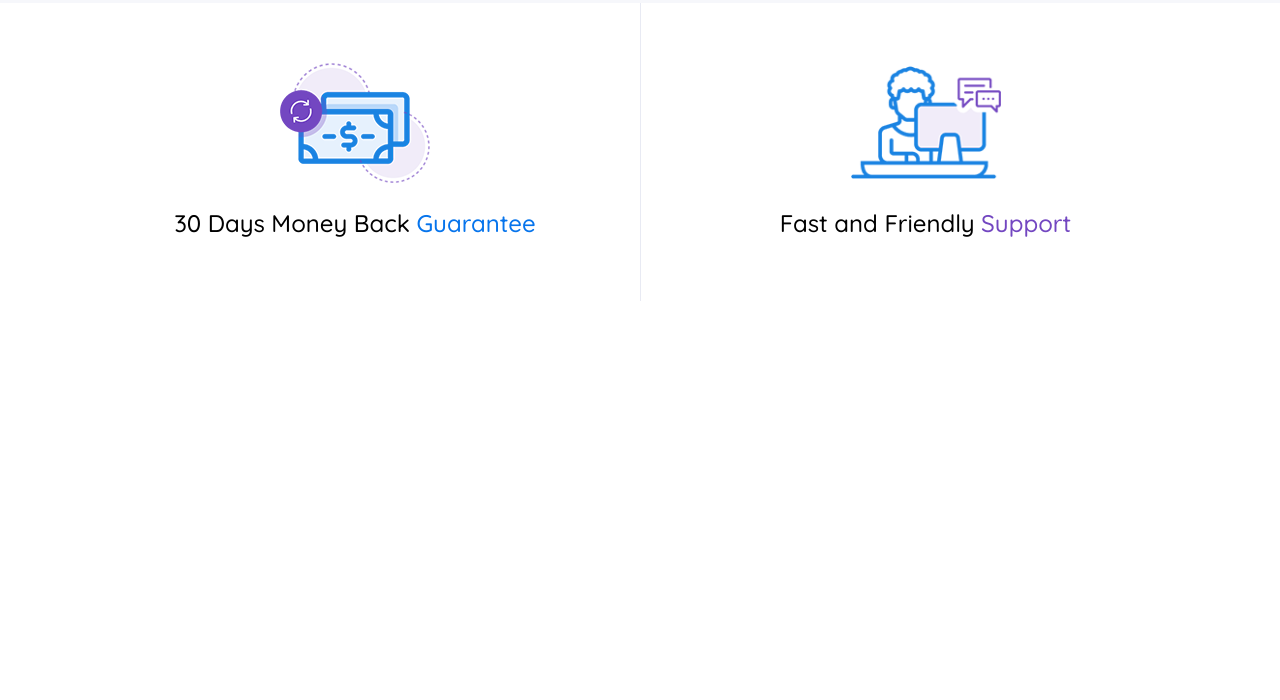
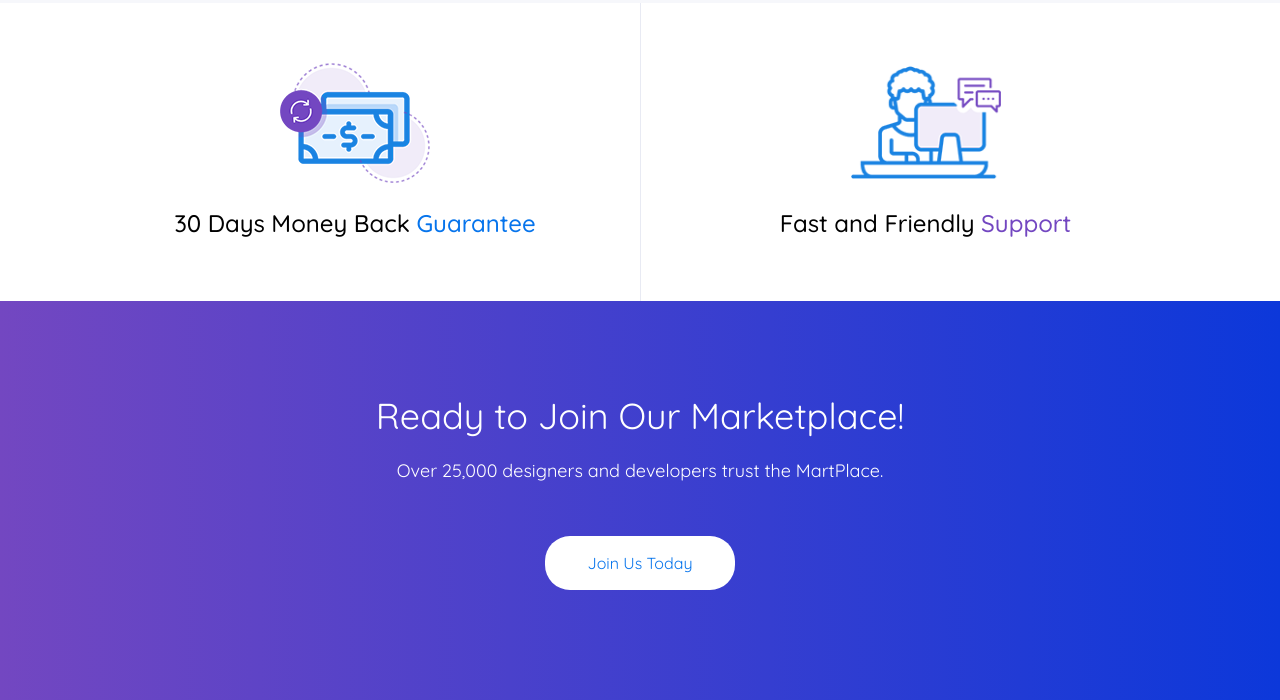
Before and after one commit to OlexHerman/MartPlace, a website: page app/index.html in a window 1280 px wide. Shown: the part 9032-9732 px from the top of the page. Before the commit the page ends 9333 px from the top, so only its background shows below. Drawn offline with Linux system fonts and the light colour scheme; files whose address does not match are found by name.

Commit message:
Added readytj section

```diff
--- a/app/index.html
+++ b/app/index.html
@@ -1196,6 +1196,21 @@
       </div>
     </div>
   </section>
+  <section class="readytj">
+    <div class="container">
+      <div class="readytj__inner">
+        <div class="readytj__inner-title">
+          Ready to Join Our Marketplace!
+        </div>
+        <div class="readytj__inner-text">
+          Over 25,000 designers and developers trust the MartPlace.
+        </div>
+        <a class="readytj__inner-btn" href="#">
+          Join Us Today
+        </a>
+      </div>
+    </div>
+  </section>
 
   <script src="https://ajax.googleapis.com/ajax/libs/cesiumjs/1.78/Build/Cesium/Cesium.js"></script>
   <script src="js/libs.min.js"></script>
--- a/app/scss/style.scss
+++ b/app/scss/style.scss
@@ -1071,3 +1071,41 @@
   }
 }
 //end assurance section
+//start readytj section
+
+.readytj {
+  padding: 100px 0 110px;
+  background: rgb(115, 71, 193);
+  background: linear-gradient(90deg, rgba(115, 71, 193, 1) 0%, rgba(12, 56, 218, 1) 100%);
+}
+
+.readytj__inner {
+  text-align: center;
+  color: #fff;
+
+}
+
+.readytj__inner-title {
+  font-size: 36px;
+  margin-bottom: 25px;
+}
+
+.readytj__inner-text {
+  font-size: 18px;
+}
+
+.readytj__inner-btn {
+  position: relative;
+  margin-top: 50px;
+  padding: 12px 42px;
+  background-color: #fff;
+  border-radius: 25px;
+  color: $blue;
+}
+.readytj__inner-btn:hover{
+  background-color: transparent;
+  border: 1px solid #fff;
+  color: #fff;
+}
+
+//end readytj section
```
Also changed, not shown: app/css/style.min.css.
